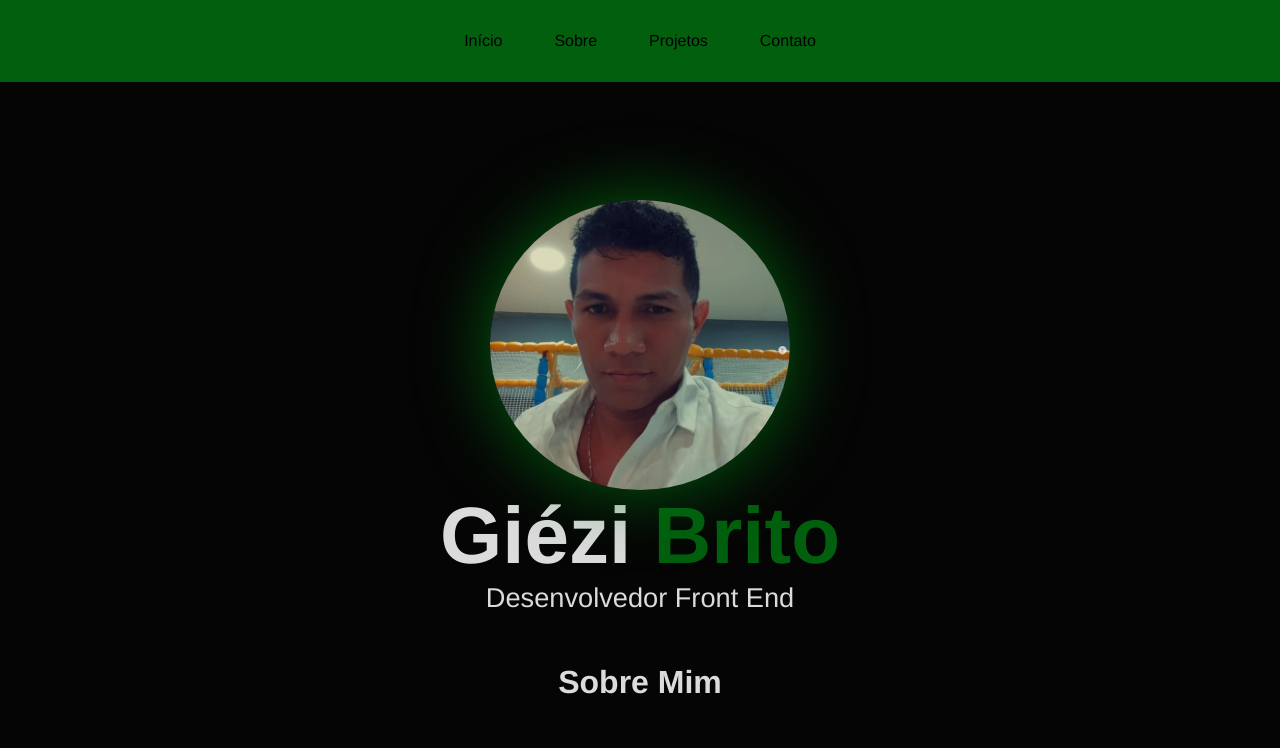
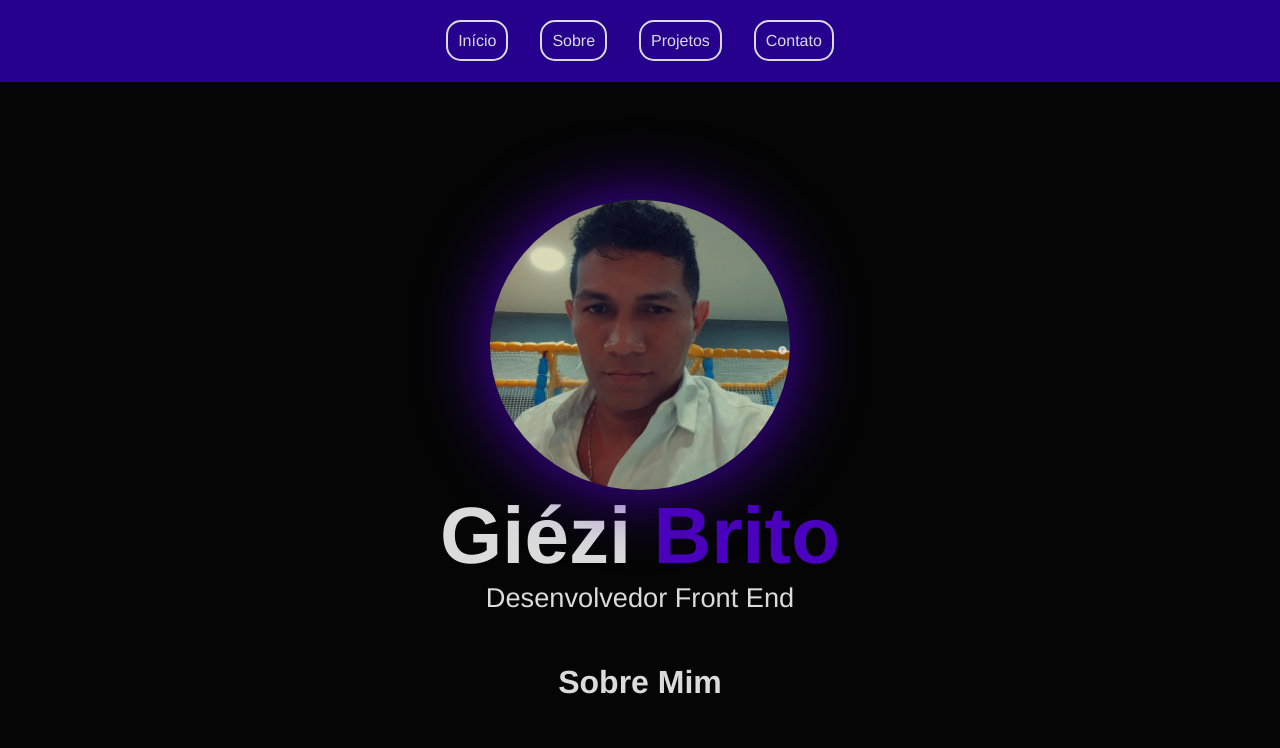
Before and after one commit to giezidev/portifolio, a plain HTML site: page index.html in a window 1280 px wide. Shown: the top 748 px of the page. Drawn offline with Linux system fonts and the light colour scheme.

Commit message:
atualizado

```diff
--- a/style.css
+++ b/style.css
@@ -9,11 +9,16 @@
 
 
 :root {
-    --color2: #007c11c2;
+    --color2: #3100b8c2;
+    --color4: #4b02be;
     --color3 :#000000fa;
     --color5: #dbdbdb;
 }
 
+html {
+    scroll-behavior: smooth;
+    scroll-padding-top: 100px; /*faz com que quando eu clique nas opções do menu, a tela fique exatamente em cima os id´s programados, criando uma caixa invisivel do tamanho do menu superior e não deixe ele cobrir os id´s*/
+  }
 
 body {
     background-color: var(--color3);
@@ -45,7 +50,8 @@ li a {
     padding: 10px;
     border-radius: 15px;
     text-decoration: none;
-    color: #000;
+    color: var(--color5);
+    border: 2px solid var(--color5);
 }
 
 
@@ -63,7 +69,7 @@ li > a:hover {
     border-radius: 50%; /*a imagem fica redonda*/
     display: block;
     margin: 0 5px;
-    box-shadow: 0 0 70px var(--color2);
+    box-shadow: 0 0 70px var(--color4);
     animation: flutuar 5s ease-in-out infinite; /*(flutuar) pegou o nome configurado no @keyframes com uma animação suave de 5s infinita*/
 }
 
@@ -88,7 +94,7 @@ li > a:hover {
 
 
 strong {
-    color: var(--color2);
+    color: var(--color4);
 }
 
 
@@ -141,7 +147,7 @@ h1 {
 
 
 .cards {
-    width: 100%;
+    width: 80%;
     max-width: 400px;
     margin: 0 5px;
     align-items: center;
```
